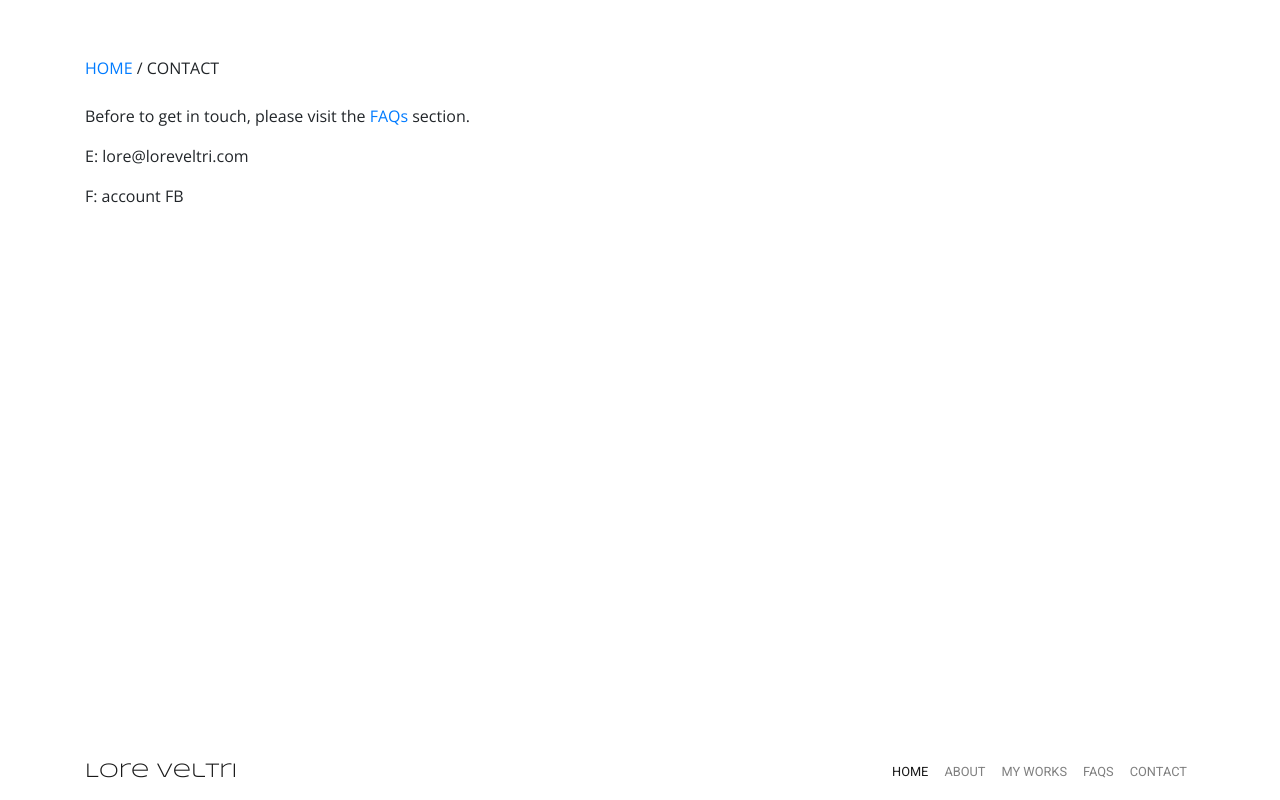
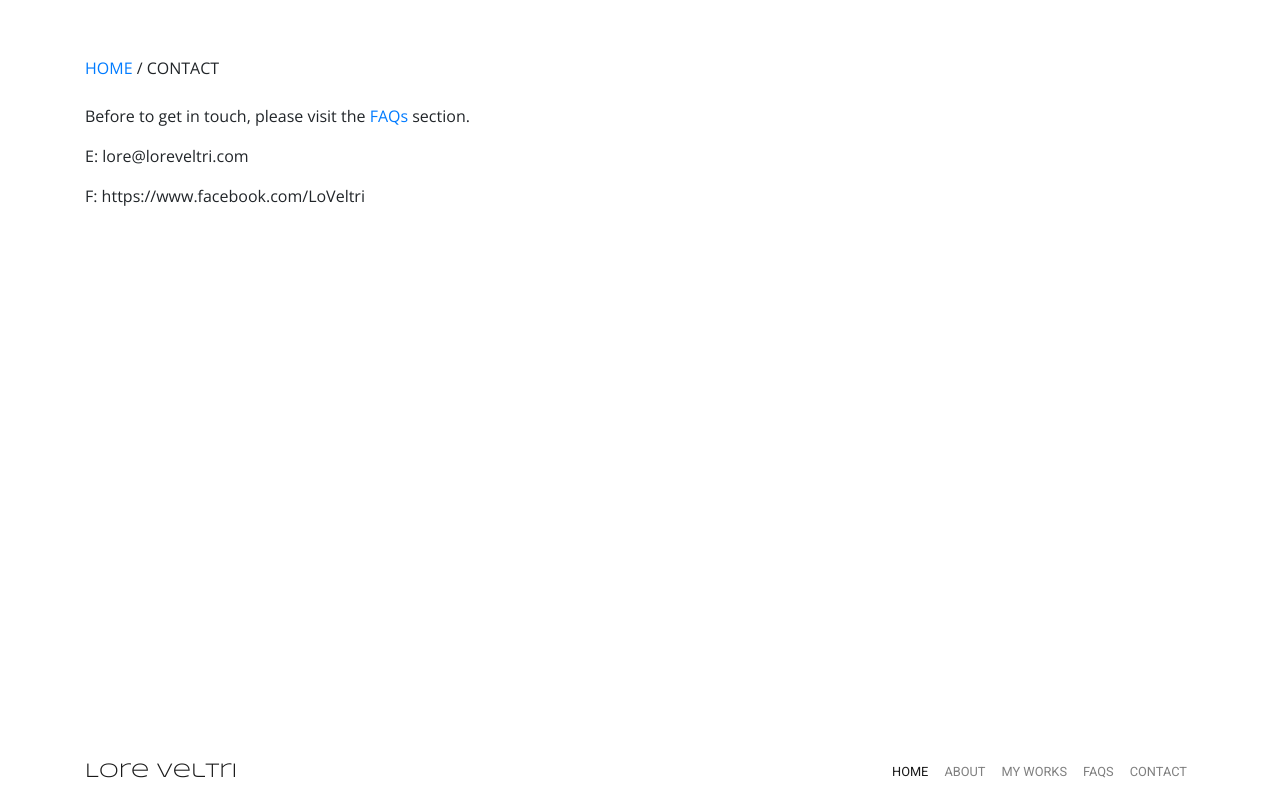
Before and after one commit to mlveltri/loreveltri.github.io, a website: page contact.html in a window 1280 px wide. Drawn offline with nearby package versions, Linux system fonts and the light colour scheme.

Commit message:
fb website

```diff
--- a/contact.html
+++ b/contact.html
@@ -71,7 +71,7 @@
               <div class="col-md-6">
                 <br><p> Before to get in touch, please visit the <a href="http://www.loreveltri.com">FAQs</a> section.</p>
                 <p> E: lore@loreveltri.com</p>
-                <p> F: account FB</p> </div>
+                <p> F: https://www.facebook.com/LoVeltri</p> </div>
         </div>
       </div>
     </div>
```
